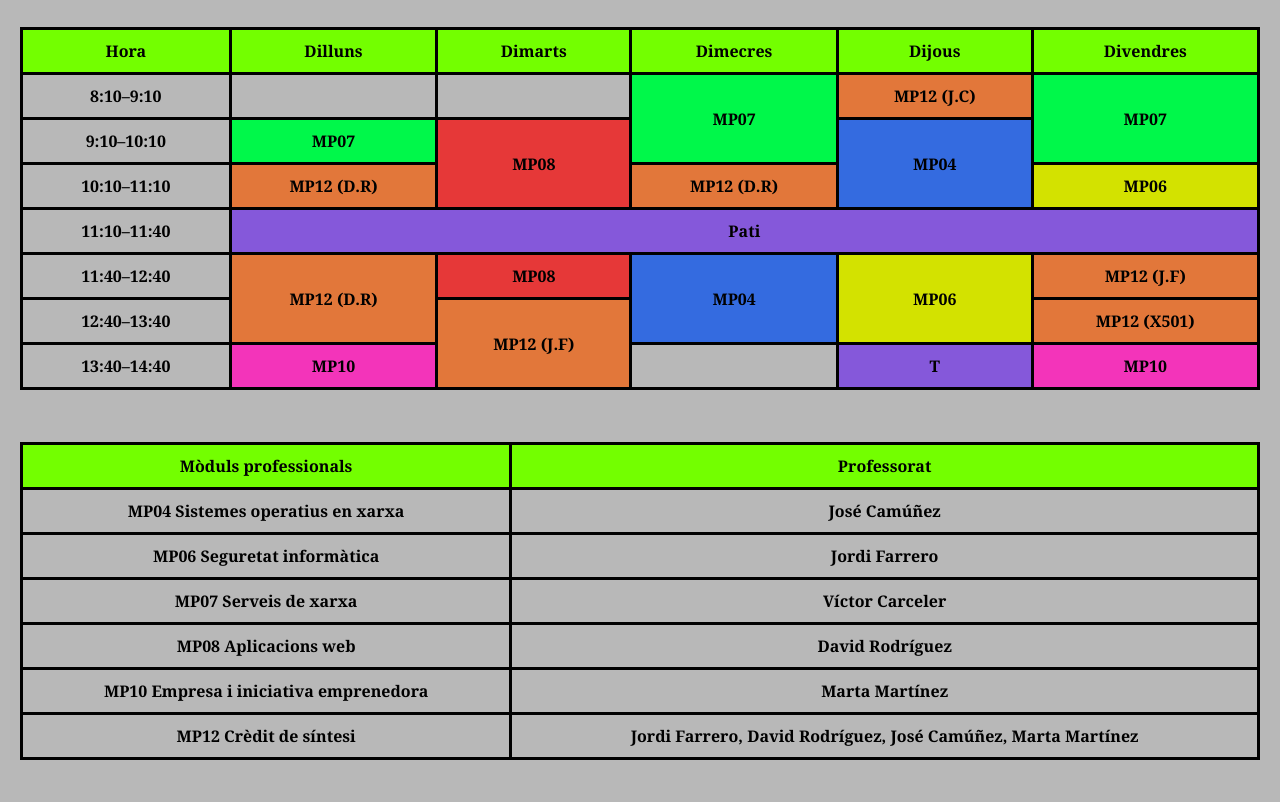
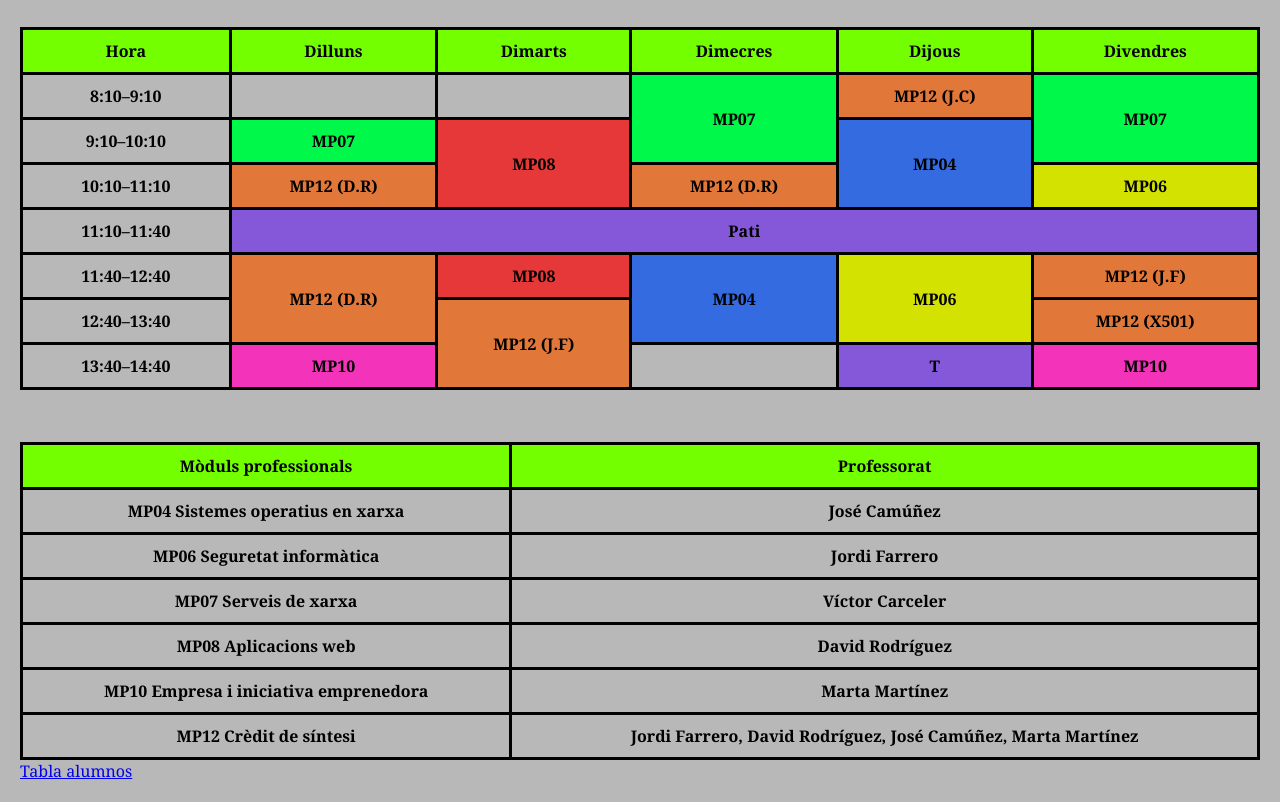
Before and after one commit to DavidGF2007/-PR-CTICA-SMX-MP08-UF5-Pt3---Taules-en-HTML., a plain HTML site: page Index.html in a window 1280 px wide. Shown: the part 67-869 px from the top of the page. Before the commit the page ends 847 px from the top, so only its background shows below. Drawn offline with Linux system fonts and the light colour scheme.

Commit message:
Update Index.html

```diff
--- a/Index.html
+++ b/Index.html
@@ -134,5 +134,6 @@
             <td>Jordi Farrero, David Rodríguez, José Camúñez, Marta Martínez</td>
         </tr>
     </table>
+    <a href="https://davidgf2007.github.io/-PR-CTICA-SMX-MP08-UF5-Pt3---Taules-en-HTML./">Tabla alumnos</a>
 </body>
 </html>
```
